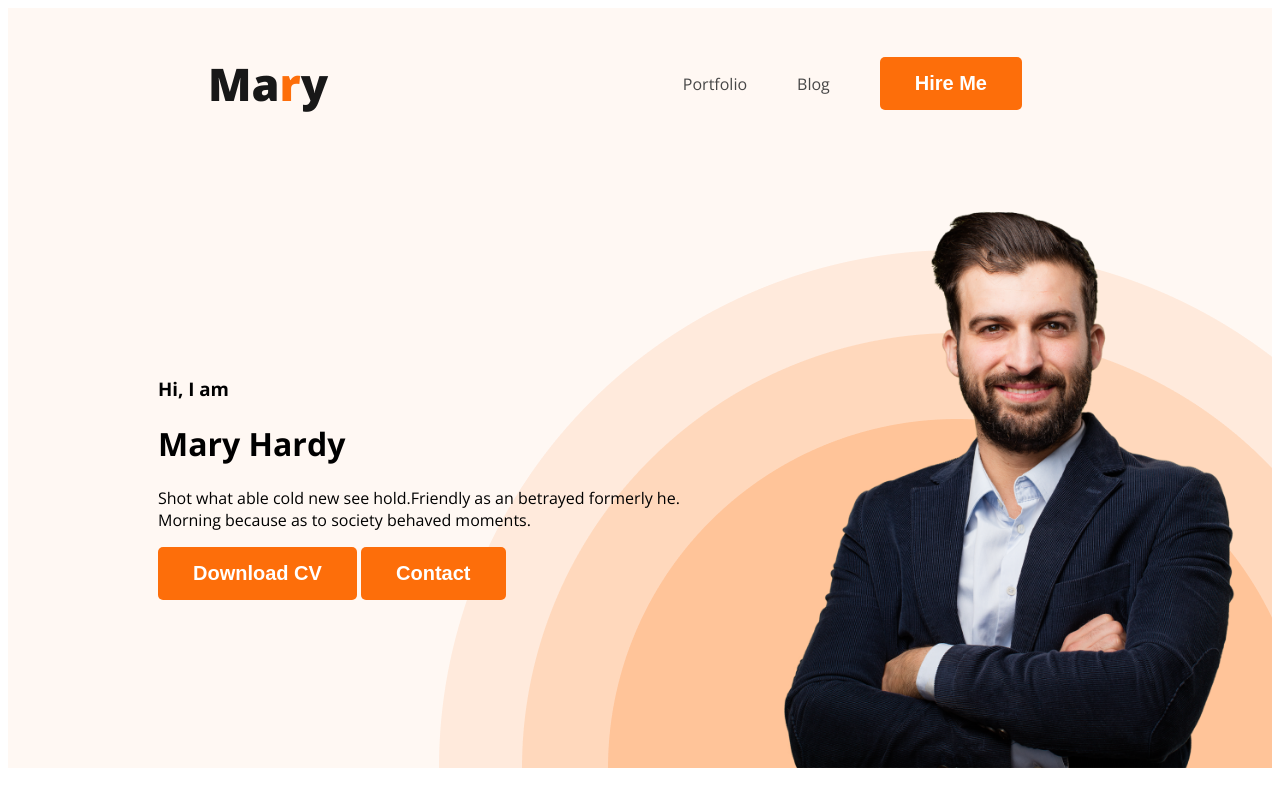
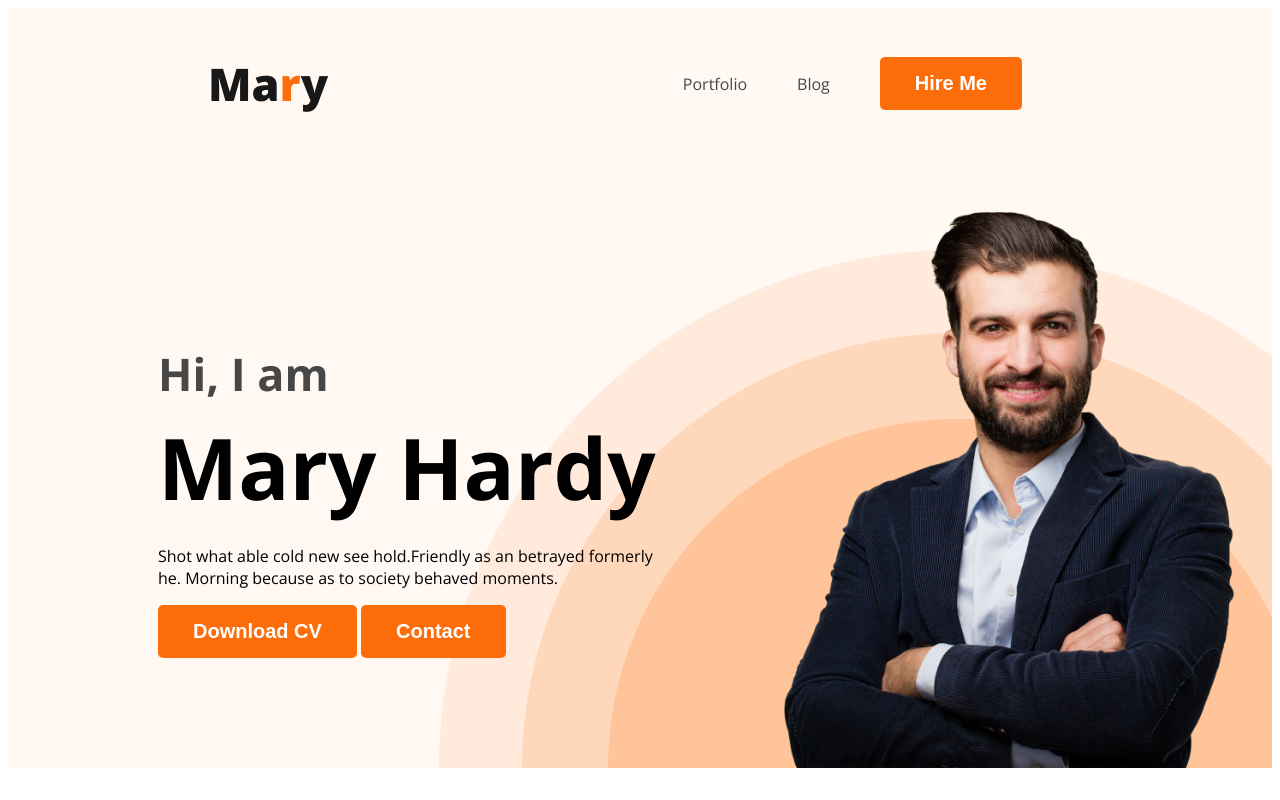
Before and after one commit to MNazmulHasan/Web-Development-Portfolio-, a plain HTML site: page index.html in a window 1280 px wide. Drawn offline with nearby package versions, Linux system fonts and the light colour scheme.

Commit message:
adding some style in banner

```diff
--- a/index.html
+++ b/index.html
@@ -21,10 +21,10 @@
 				<li><button class="btn-primary" >Hire Me</button></li>
 		</nav>
 		<div class="banner">
-			<div class"banner-content">
+			<div class="banner-content">
 			<h3 class="banner-greeting">Hi, I am</h3>
 			<h1 class="banner-title">Mary Hardy</h1>
-			<p>Shot what able cold new see hold.Friendly as an betrayed formerly he.
+			<p class="banner-description">Shot what able cold new see hold.Friendly as an betrayed formerly he.
 			Morning because as to society behaved moments.</p>
 			<button class="btn-primary">Download CV</button>
 			<button class="btn-primary">Contact</button>
--- a/styles/portfolio.css
+++ b/styles/portfolio.css
@@ -49,7 +49,22 @@ nav a{
     padding: 30px 30px 0px 150px;
     display: flex;
     align-items: center;
+    justify-content:space-between;
+}
+.banner-content{
+    max-width: 500px;
 }
 .banner .profile-pic{
     width: 500px;
 }
+.banner-greeting{
+    font-size: 45px;
+    color: #474747;
+    margin-bottom: 0;
+}
+.banner-title{
+    font-size: 85px;
+    font-weight: 700;
+    margin-top: 5px;
+    margin-bottom: 20px;
+}
```
